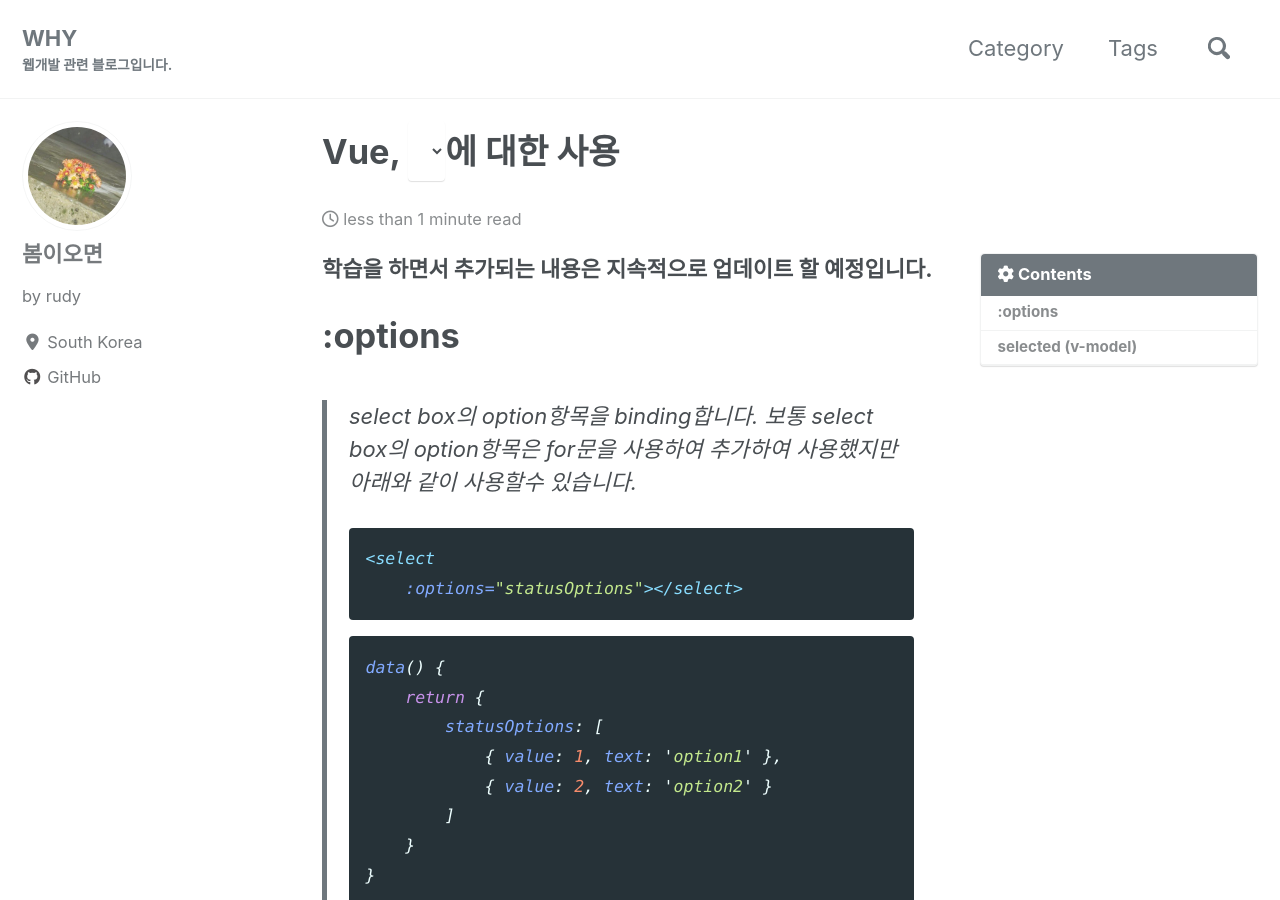
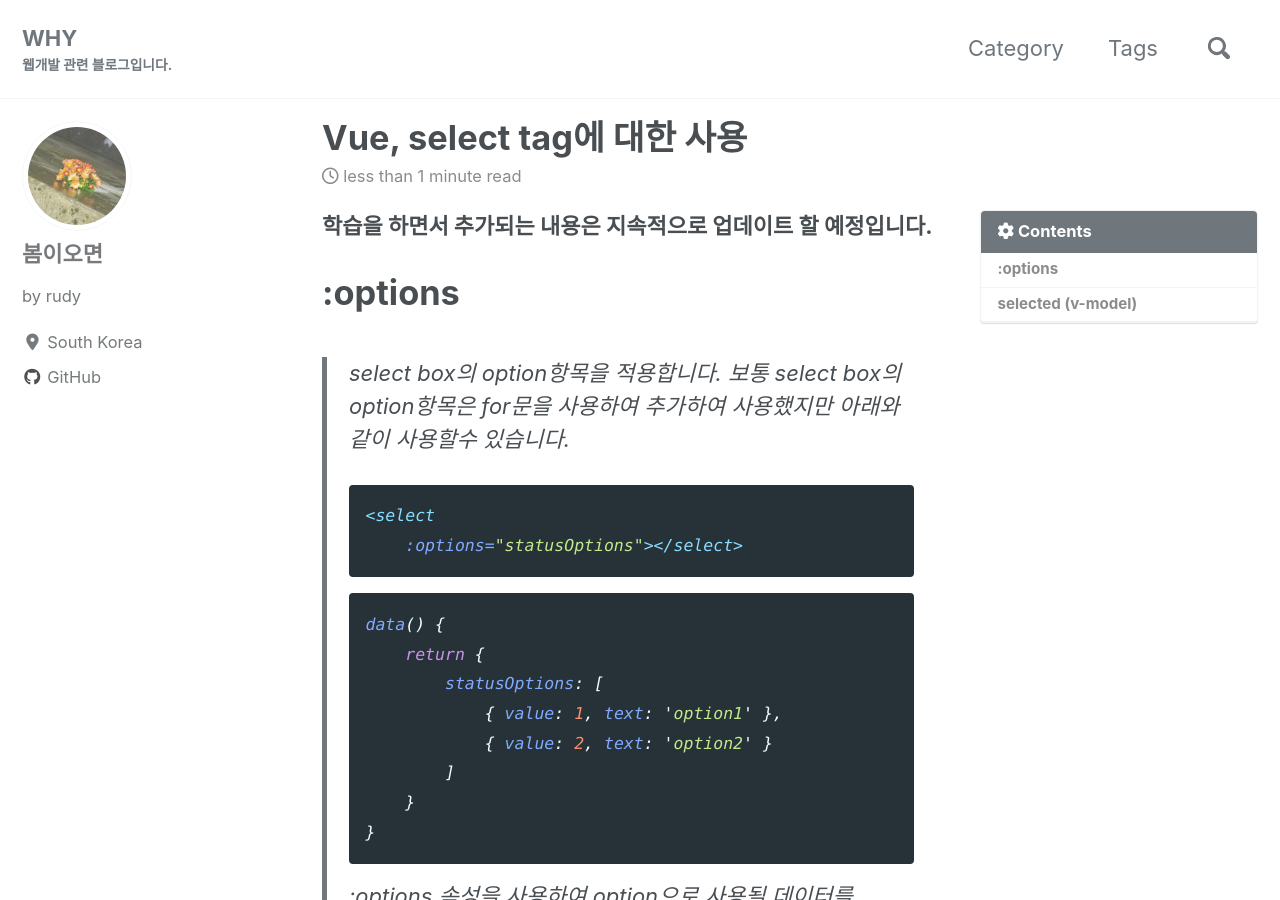
Before and after one commit to springcome/springcome.github.io, a Jekyll site: the page built from _posts/2019-12-30-vue-basic-select.md, in a window 1280 px wide and 900 px high. Built offline with Jekyll 4.4.1, drawn with Linux system fonts in a browser that asks for light colours; cached includes are drawn as plain includes; nearby versions of some CDN libraries; comment, search, counter and statistics services are not loaded.

Commit message:
Update 2019-12-30-vue-basic-select.md

````diff
--- a/_posts/2019-12-30-vue-basic-select.md
+++ b/_posts/2019-12-30-vue-basic-select.md
@@ -1,5 +1,5 @@
 ---
-title: "Vue, <select />에 대한 사용"
+title: "Vue, select tag에 대한 사용"
 toc: true
 toc_label: "Contents"
 toc_icon: "cog"
@@ -13,7 +13,7 @@ tags:
 <strong>학습을 하면서 추가되는 내용은 지속적으로 업데이트 할 예정입니다.</strong>
 
 # :options
-> select box의 option항목을 binding합니다.
+> select box의 option항목을 적용합니다.
 보통 select box의 option항목은 for문을 사용하여 추가하여 사용했지만 아래와 같이 사용할수 있습니다.
 ```html
 <select
````
